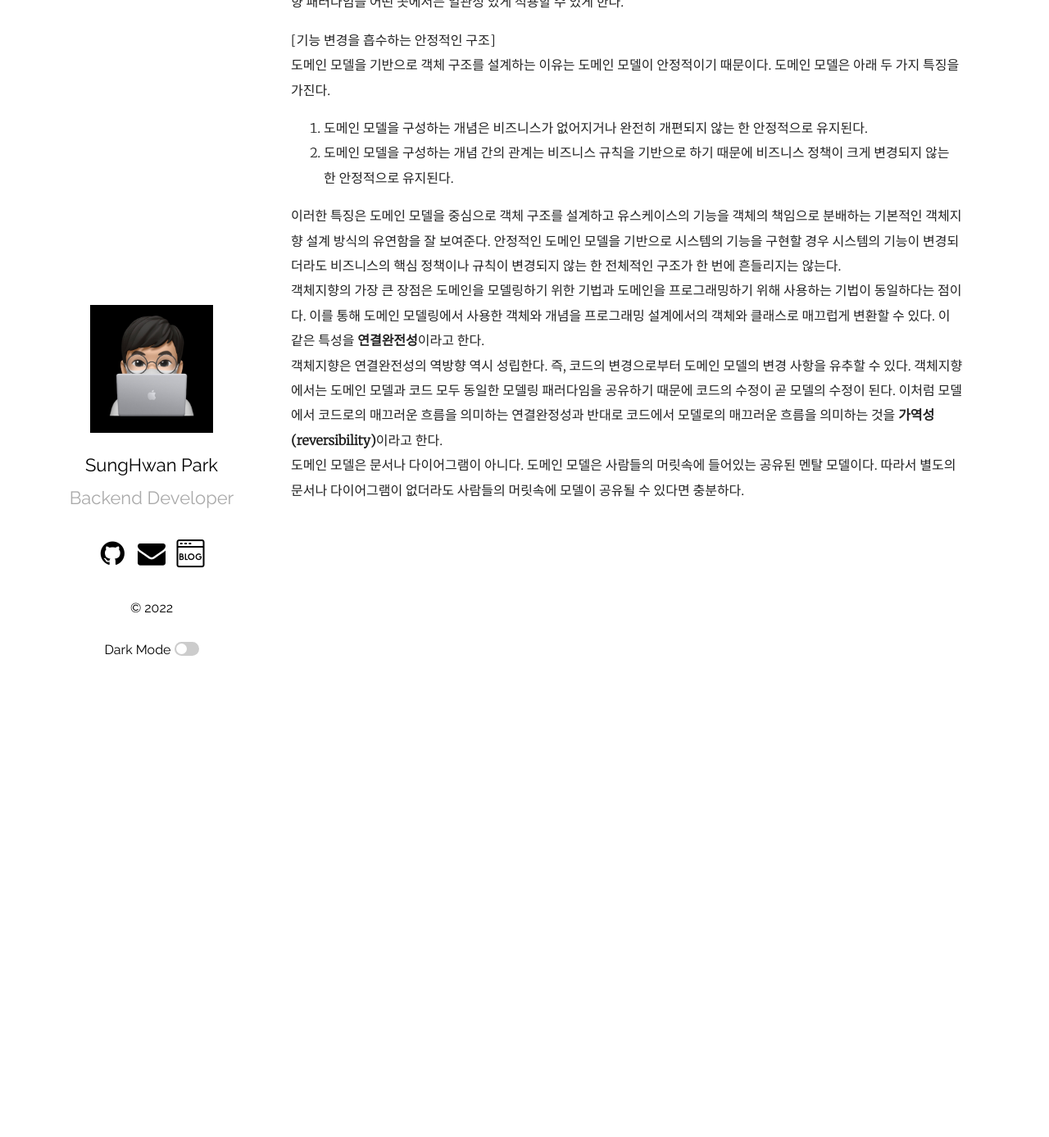
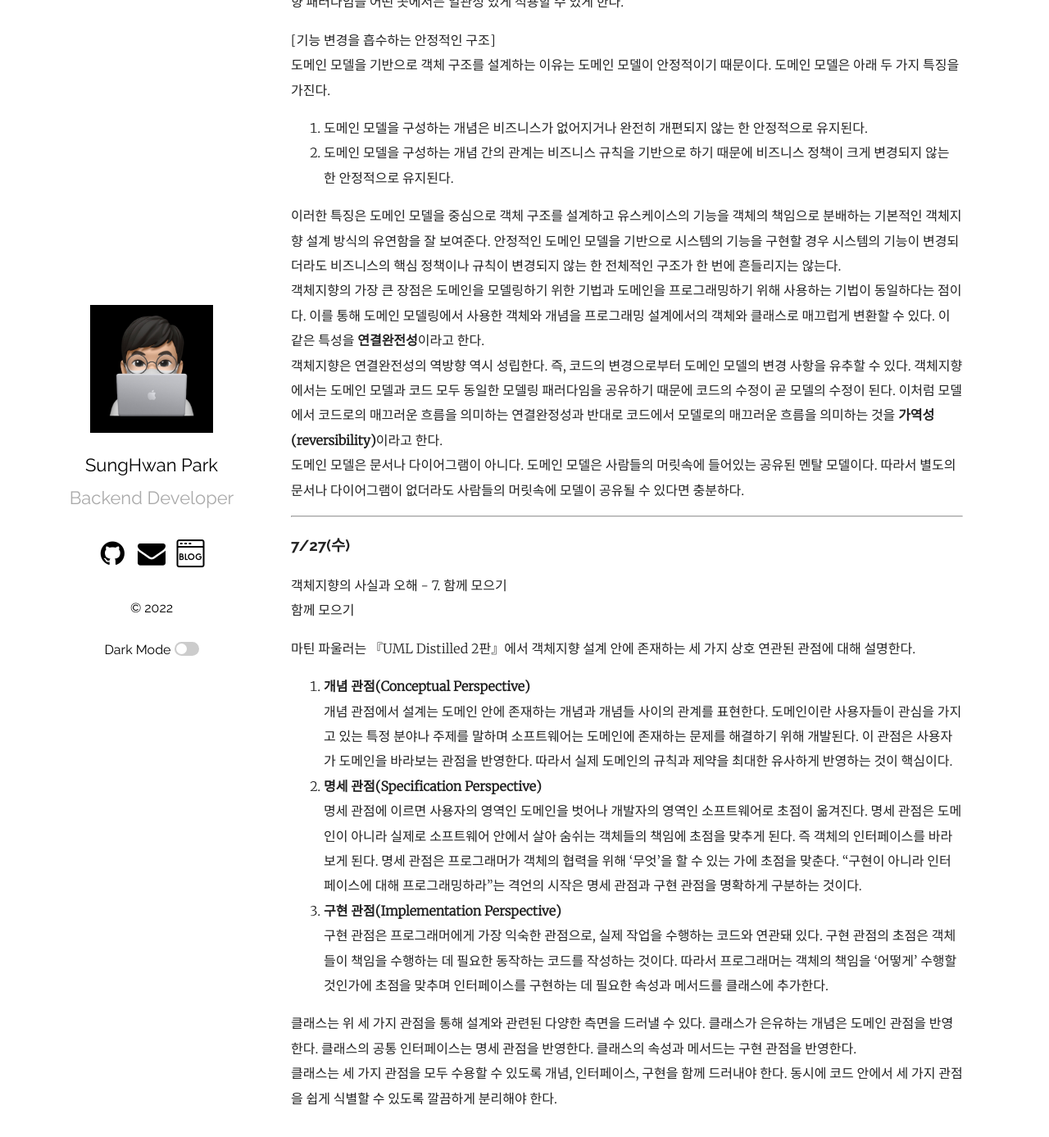
Before and after one commit to mrpark219/TIL, a Jekyll site: the page built from _posts/2022-07-01-7월TIL.markdown, in a window 1280 px wide and 1400 px high, scrolled down 28531 px. Shown: the top 1387 px of the window at 82% size. Built offline with Jekyll 4.4.1, drawn with Linux system fonts in a browser that asks for light colours; comment, search, counter and statistics services are not loaded.

Commit message:
feat: 2022-07-27 TIL 추가

```diff
--- a/_posts/2022-07-01-7월TIL.markdown
+++ b/_posts/2022-07-01-7월TIL.markdown
@@ -664,3 +664,22 @@ What/Who 사이클이라는 용어는 역할을 수행할 객체의 인터페이
 객체지향의 가장 큰 장점은 도메인을 모델링하기 위한 기법과 도메인을 프로그래밍하기 위해 사용하는 기법이 동일하다는 점이다. 이를 통해 도메인 모델링에서 사용한 객체와 개념을 프로그래밍 설계에서의 객체와 클래스로 매끄럽게 변환할 수 있다. 이 같은 특성을 **연결완전성**이라고 한다.
 객체지향은 연결완전성의 역방향 역시 성립한다. 즉, 코드의 변경으로부터 도메인 모델의 변경 사항을 유추할 수 있다. 객체지향에서는 도메인 모델과 코드 모두 동일한 모델링 패러다임을 공유하기 때문에 코드의 수정이 곧 모델의 수정이 된다. 이처럼 모델에서 코드로의 매끄러운 흐름을 의미하는 연결완정성과 반대로 코드에서 모델로의 매끄러운 흐름을 의미하는 것을 **가역성(reversibility)**이라고 한다.
 도메인 모델은 문서나 다이어그램이 아니다. 도메인 모델은 사람들의 머릿속에 들어있는 공유된 멘탈 모델이다. 따라서 별도의 문서나 다이어그램이 없더라도 사람들의 머릿속에 모델이 공유될 수 있다면 충분하다.
+
+---
+
+### 7/27(수)
+
+객체지향의 사실과 오해 - 7. 함께 모으기
+함께 모으기
+
+마틴 파울러는 『UML Distilled 2판』에서 객체지향 설계 안에 존재하는 세 가지 상호 연관된 관점에 대해 설명한다.
+
+1. **개념 관점(Conceptual Perspective)**
+   개념 관점에서 설계는 도메인 안에 존재하는 개념과 개념들 사이의 관계를 표현한다. 도메인이란 사용자들이 관심을 가지고 있는 특정 분야나 주제를 말하며 소프트웨어는 도메인에 존재하는 문제를 해결하기 위해 개발된다. 이 관점은 사용자가 도메인을 바라보는 관점을 반영한다. 따라서 실제 도메인의 규칙과 제약을 최대한 유사하게 반영하는 것이 핵심이다.
+2. **명세 관점(Specification Perspective)**
+   명세 관점에 이르면 사용자의 영역인 도메인을 벗어나 개발자의 영역인 소프트웨어로 초점이 옮겨진다. 명세 관점은 도메인이 아니라 실제로 소프트웨어 안에서 살아 숨쉬는 객체들의 책임에 초점을 맞추게 된다. 즉 객체의 인터페이스를 바라보게 된다. 명세 관점은 프로그래머가 객체의 협력을 위해 '무엇'을 할 수 있는 가에 초점을 맞춘다. "구현이 아니라 인터페이스에 대해 프로그래밍하라"는 격언의 시작은 명세 관점과 구현 관점을 명확하게 구분하는 것이다.
+3. **구현 관점(Implementation Perspective)**
+   구현 관점은 프로그래머에게 가장 익숙한 관점으로, 실제 작업을 수행하는 코드와 연관돼 있다. 구현 관점의 초점은 객체들이 책임을 수행하는 데 필요한 동작하는 코드를 작성하는 것이다. 따라서 프로그래머는 객체의 책임을 '어떻게' 수행할 것인가에 초점을 맞추며 인터페이스를 구현하는 데 필요한 속성과 메서드를 클래스에 추가한다.
+
+클래스는 위 세 가지 관점을 통해 설계와 관련된 다양한 측면을 드러낼 수 있다. 클래스가 은유하는 개념은 도메인 관점을 반영한다. 클래스의 공통 인터페이스는 명세 관점을 반영한다. 클래스의 속성과 메서드는 구현 관점을 반영한다.
+클래스는 세 가지 관점을 모두 수용할 수 있도록 개념, 인터페이스, 구현을 함께 드러내야 한다. 동시에 코드 안에서 세 가지 관점을 쉽게 식별할 수 있도록 깔끔하게 분리해야 한다.
```
